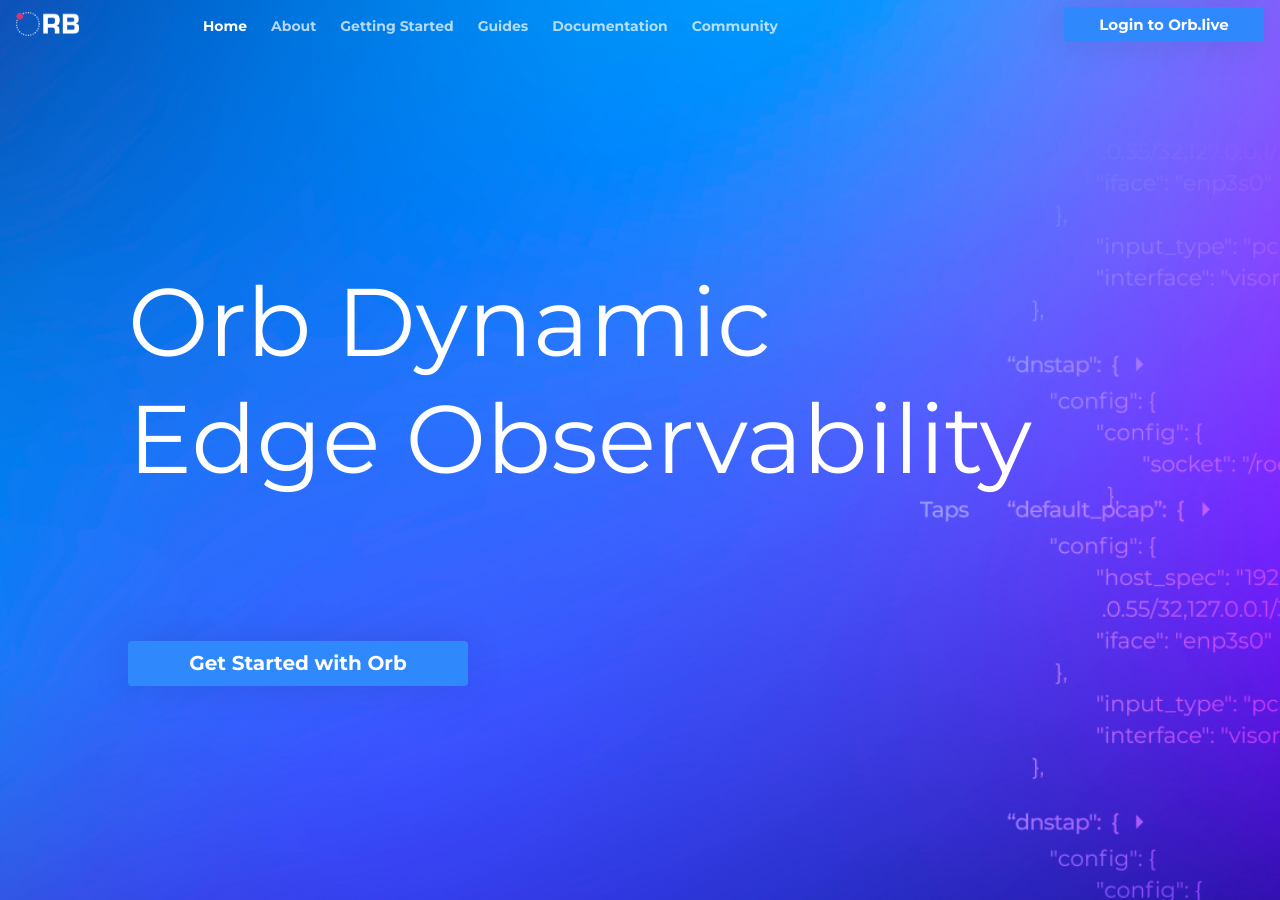
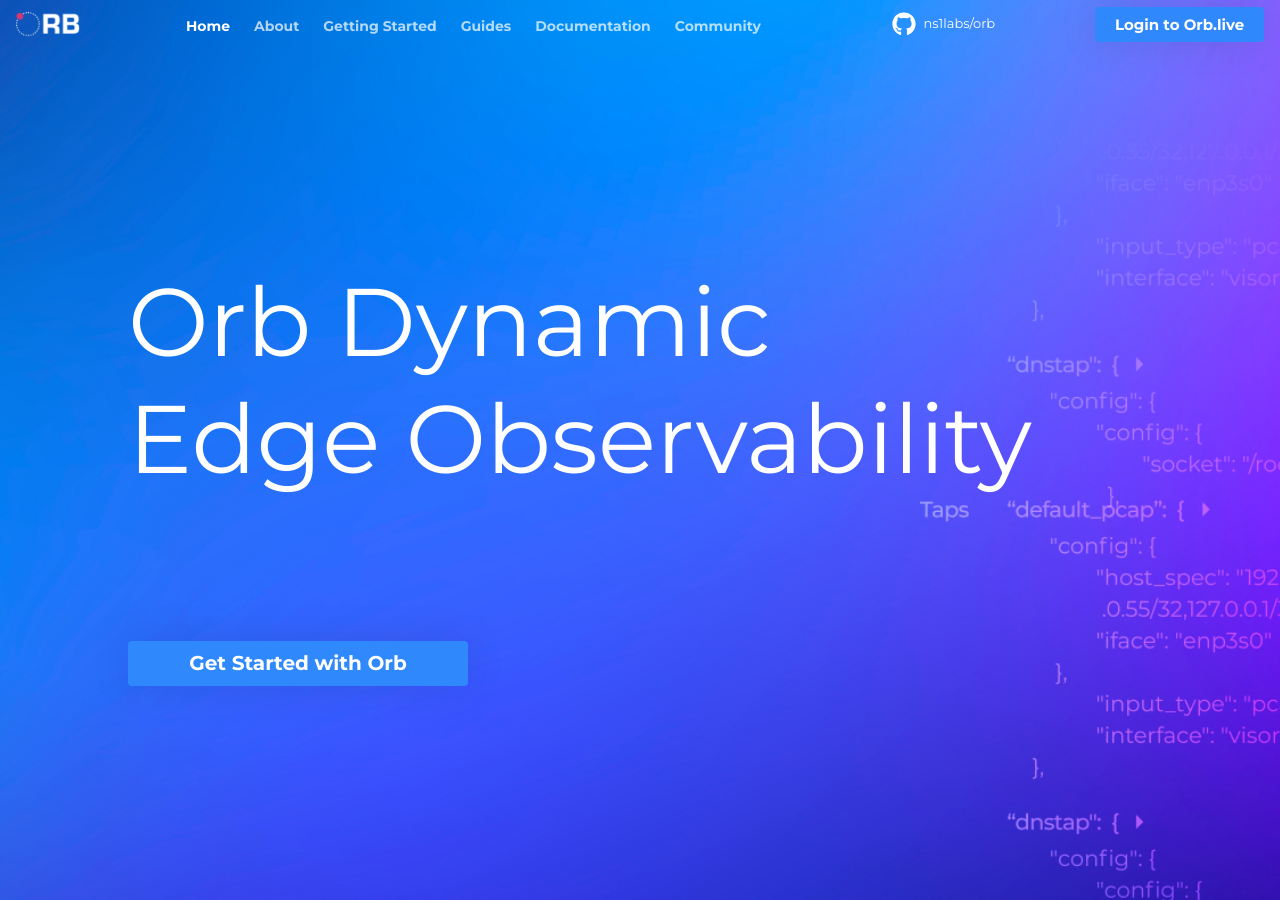
Before and after one commit to orb-community/orb-website, an MkDocs documentation site: the page built from docs/index.md, in a window 1280 px wide and 900 px high. Built offline with MkDocs 1.6.1 and Material for MkDocs 9.7.7, drawn with Linux system fonts in a browser that asks for light colours.

Commit message:
github widget

```diff
--- a/docs/stylesheets/extra.css
+++ b/docs/stylesheets/extra.css
@@ -252,6 +252,16 @@
   color: #000000 !important;
 }
 
+.md-header__source {
+  margin-left: 0 !important;
+  width: 13rem;
+
+}
+
+.md-source__fact {
+  font-size: 0.5rem !important;
+}
+
 article > p:first-of-type {
   margin-top: 0px;
 }
--- a/overrides/partials/header.html
+++ b/overrides/partials/header.html
@@ -138,6 +138,7 @@
     {% include "partials/tabs.html" %}
     {% endif %}
     {% endif %}
+
     <!-- Button to open search modal -->
     {% if "search" in config["plugins"] %}
       <label class="md-header__button md-icon" for="__search">
@@ -146,6 +147,13 @@
 
       <!-- Search interface -->
       {% include "partials/search.html" %}
+    {% endif %}
+
+    <!-- Repository information -->
+    {% if config.repo_url %}
+      <div class="md-header__source">
+        {% include "partials/source.html" %}
+      </div>
     {% endif %}
 
     <a
```
